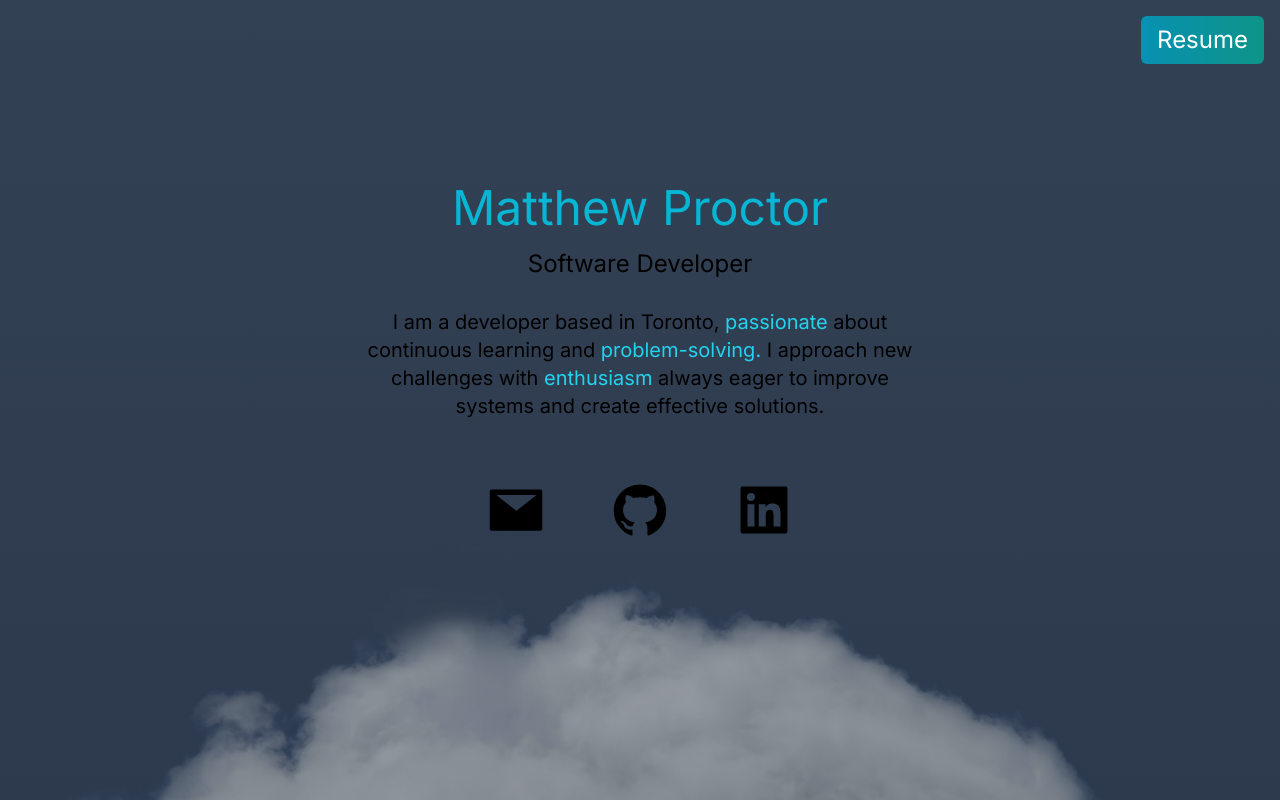
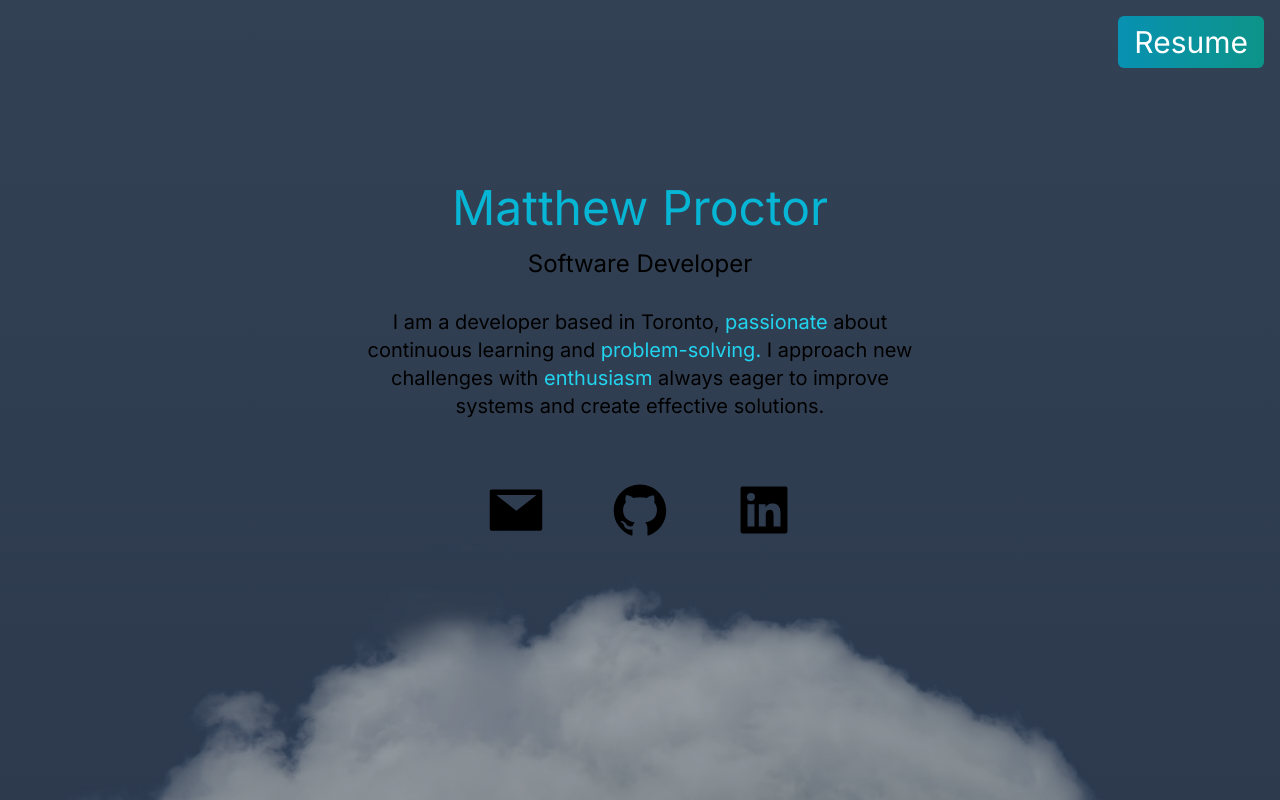
Before and after one commit to mattwyd/mattwyd.github.io, a Next.js app: page / in a window 1280 px wide. Shown: the top 800 px of the page. Built offline with nearby package versions, Linux system fonts and the light colour scheme.

Commit message:
increase resume button size

```diff
--- a/src/app/page.tsx
+++ b/src/app/page.tsx
@@ -26,7 +26,7 @@ export default function Home() {
             <li>
             </li>
             <li className='px-3'>
-            <a href="https://mattwyd.github.io/resume.pdf" download="resume.pdf" className='lg:fixed top-4 right-4 lg:top-4 lg:right-4 bg-gradient-to-r from-cyan-600 to-teal-600 text-2xl text-white px-4 py-2 rounded-md'>Resume</a>
+            <a href="https://mattwyd.github.io/resume.pdf" download="resume.pdf" className='lg:fixed top-4 right-4 lg:top-4 lg:right-4 bg-gradient-to-r from-cyan-600 to-teal-600 text-3xl text-white px-4 py-2 rounded-md'>Resume</a>
             </li>
           </ul>
         </nav>
```
